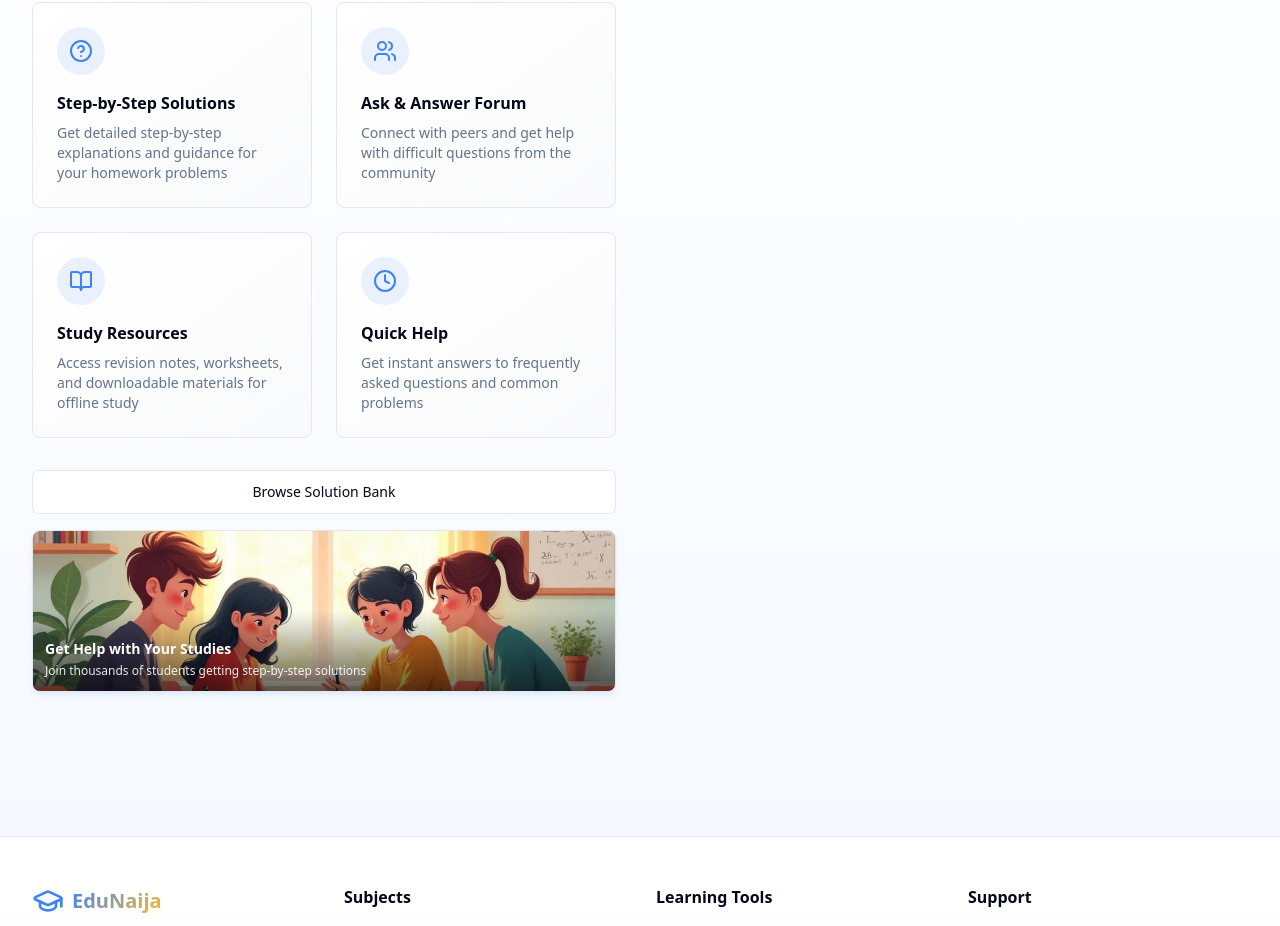
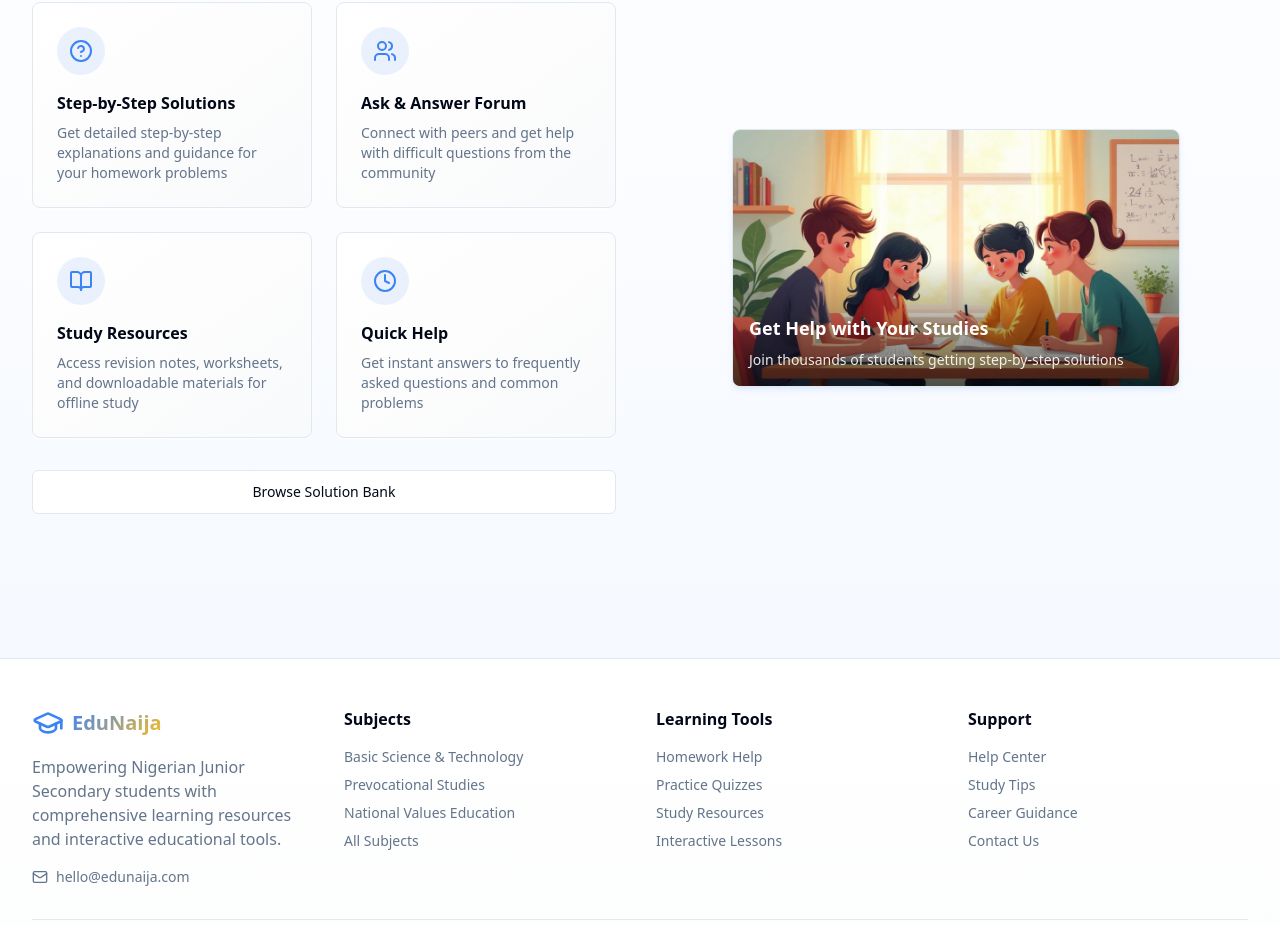
Before and after one commit to PeaceIshola/temp123, a React (Vite) app: page / in a window 1280 px wide. Shown: the part 2037-2963 px from the top of the page. Built offline with nearby package versions, Linux system fonts and the light colour scheme; no server answers; the HTML template or start-up script is replaced by a standard one.

Commit message:
Fix image placement on homework help

```diff
--- a/src/components/HomeworkSection.tsx
+++ b/src/components/HomeworkSection.tsx
@@ -154,20 +154,22 @@ const HomeworkSection = () => {
               <Button variant="outline" size="lg" className="w-full" onClick={handleBrowseSolutions}>
                 Browse Solution Bank
               </Button>
+            </div>
+          </div>
 
-              {/* Homework Help Visual */}
-              <div className="bg-gradient-card rounded-lg overflow-hidden border shadow-card">
+          {/* Right Column - Homework Help Visual */}
+          <div className="lg:flex lg:justify-center">
+            <div className="bg-gradient-card rounded-lg overflow-hidden border shadow-card max-w-md w-full">
               <div className="relative">
                 <img
                   src={homeworkHelpImage}
                   alt="Students collaborating on homework and learning together"
-                    className="w-full h-40 object-cover"
+                  className="w-full h-64 object-cover"
                 />
                 <div className="absolute inset-0 bg-gradient-to-t from-black/60 via-transparent to-transparent" />
-                  <div className="absolute bottom-3 left-3 right-3">
-                    <h3 className="text-white font-semibold text-sm mb-1">Get Help with Your Studies</h3>
-                    <p className="text-white/90 text-xs">Join thousands of students getting step-by-step solutions</p>
-                  </div>
+                <div className="absolute bottom-4 left-4 right-4">
+                  <h3 className="text-white font-semibold text-lg mb-2">Get Help with Your Studies</h3>
+                  <p className="text-white/90 text-sm">Join thousands of students getting step-by-step solutions</p>
                 </div>
               </div>
             </div>
```
Lines whose indentation alone changed are shown as unchanged.
